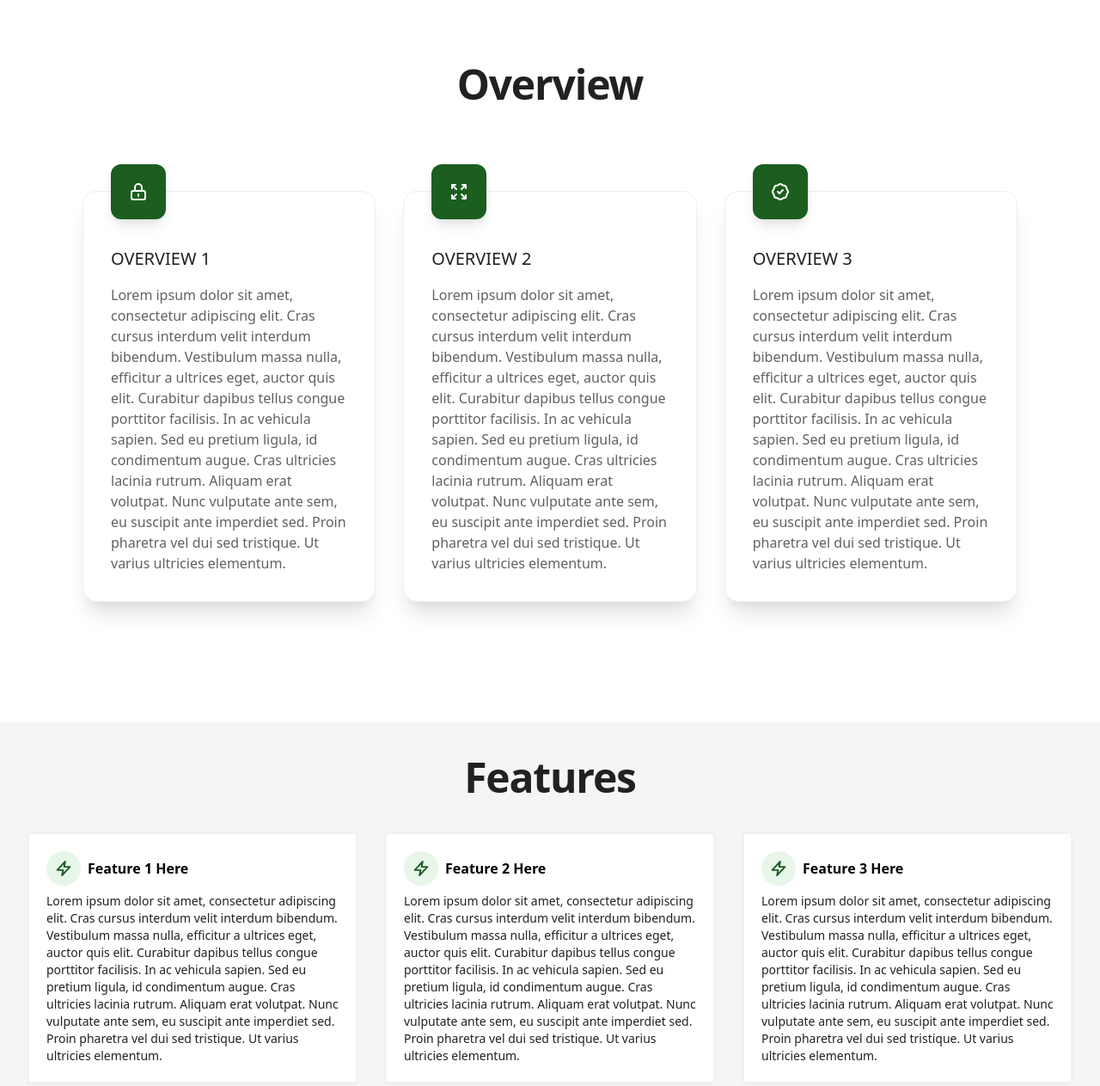
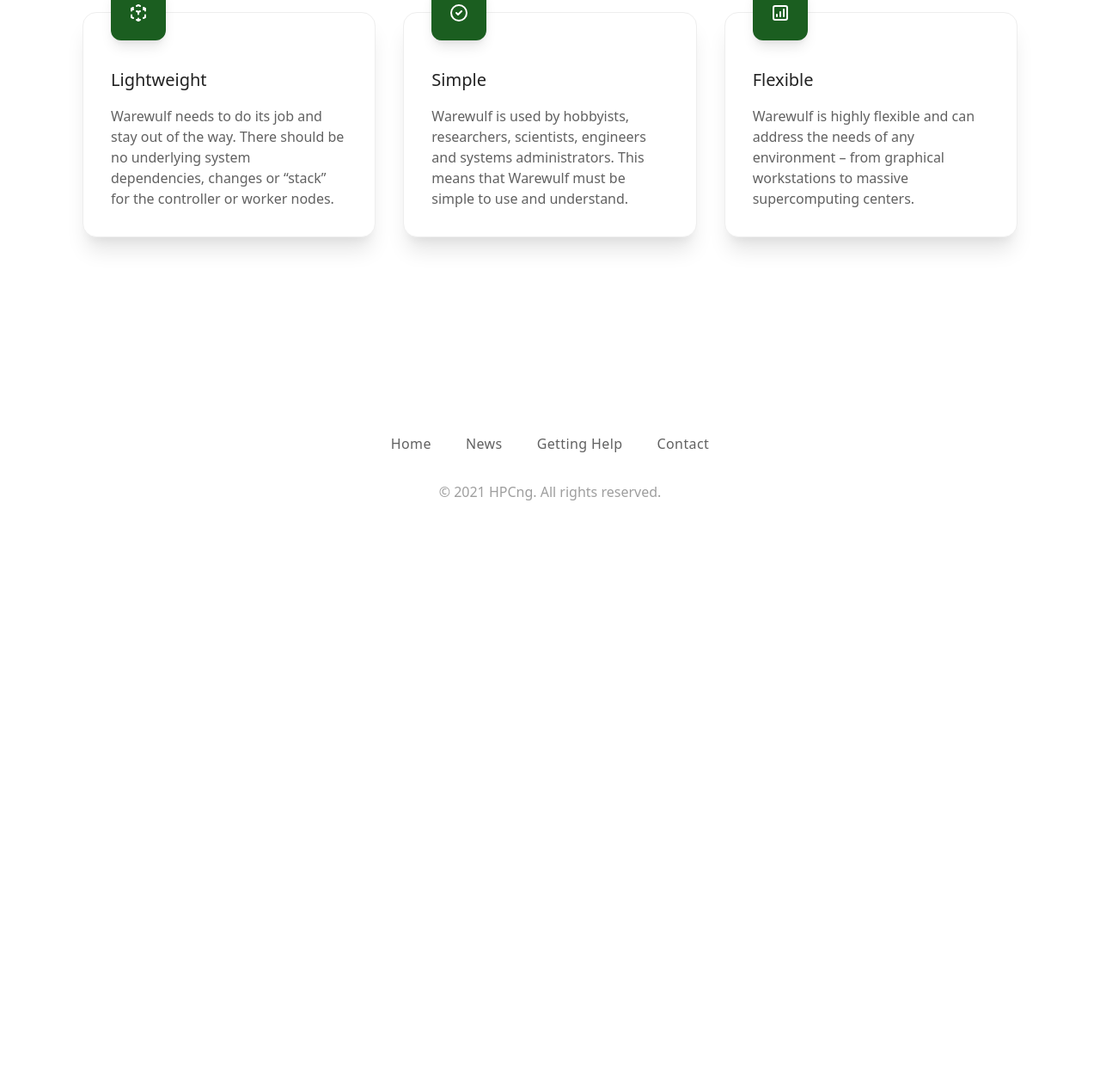
Before and after one commit to warewulf/warewulf-web, a Gatsby site: page / in a window 1280 px wide. Shown: the part 910-2173 px from the top of the page at 86% size. After the commit the page ends 1542 px from the top, so only its background shows below. Built offline with nearby package versions, Linux system fonts and the light colour scheme; Gatsby itself is replaced by a stand-in of ours; what @tailwindcss/typography would draw is missing.

Commit message:
chore: marketing copy updates

```diff
--- a/src/pages/index.js
+++ b/src/pages/index.js
@@ -2,7 +2,7 @@
 import { Link } from "gatsby"
 import { StaticImage } from "gatsby-plugin-image"
 
-import { NewspaperIcon, DownloadIcon, SupportIcon, ArrowsExpandIcon, LockClosedIcon, BadgeCheckIcon } from '@heroicons/react/outline'
+import { NewspaperIcon, DownloadIcon, SupportIcon, ArrowsExpandIcon, LockClosedIcon, BadgeCheckIcon, CubeTransparentIcon, CheckCircleIcon, ChartSquareBarIcon } from '@heroicons/react/outline'
 
 import Layout from "../components/layout"
 import Seo from "../components/seo"
@@ -68,11 +68,8 @@
               <img src={logo} className="w-48 mb-5 inline-flex justify-center" /><br />
               Warewulf
             </h2>
-            <h3 className="text-base text-gray-800 md:text-lg mb-10 font-semibold">
-              HEADLINE HERE
-            </h3>
             <p className="text-base mb-10 text-gray-700 md:text-lg">
-              Lorem ipsum dolor sit amet, consectetur adipiscing elit. Cras cursus interdum velit interdum bibendum. Vestibulum massa nulla, efficitur a ultrices eget, auctor quis elit. Curabitur dapibus tellus congue porttitor facilisis. In ac vehicula sapien. Sed eu pretium ligula, id condimentum augue. Cras ultricies lacinia rutrum. Aliquam erat volutpat. Nunc vulputate ante sem, eu suscipit ante imperdiet sed. Proin pharetra vel dui sed tristique. Ut varius ultricies elementum.
+              A stateless and diskless container operating system provisioning system for large clusters of bare metal and/or virtual systems.
             </p>
           </div>
 
@@ -108,88 +105,41 @@
           <div className="flex mt-5 mb-5 flex-col bg-white rounded-2xl shadow-xl border border-gray-200">
             <div className="flex-1 relative pt-16 px-6 pb-8 md:px-8">
               <div className="absolute top-0 p-5 inline-block bg-green-900 rounded-xl shadow-lg transform -translate-y-1/2">
-                <LockClosedIcon className="h-6 w-6 text-white" aria-hidden="true" />
+                <CubeTransparentIcon className="h-6 w-6 text-white" aria-hidden="true" />
               </div>
               <h3 className="text-xl font-medium text-gray-900">
-                OVERVIEW 1
+                Lightweight
               </h3>
               <p className="mt-4 text-base text-gray-700">
-                Lorem ipsum dolor sit amet, consectetur adipiscing elit. Cras cursus interdum velit interdum bibendum. Vestibulum massa nulla, efficitur a ultrices eget, auctor quis elit. Curabitur dapibus tellus congue porttitor facilisis. In ac vehicula sapien. Sed eu pretium ligula, id condimentum augue. Cras ultricies lacinia rutrum. Aliquam erat volutpat. Nunc vulputate ante sem, eu suscipit ante imperdiet sed. Proin pharetra vel dui sed tristique. Ut varius ultricies elementum.
+                Warewulf needs to do its job and stay out of the way. There should be no underlying system dependencies, changes or “stack” for the controller or worker nodes.
               </p>
             </div>
           </div>
           <div className="flex mt-5 mb-5 flex-col bg-white rounded-2xl shadow-xl border border-gray-200">
             <div className="flex-1 relative pt-16 px-6 pb-8 md:px-8">
               <div className="absolute top-0 p-5 inline-block bg-green-900 rounded-xl shadow-lg transform -translate-y-1/2">
-                <ArrowsExpandIcon className="h-6 w-6 text-white" aria-hidden="true" />
+                <CheckCircleIcon className="h-6 w-6 text-white" aria-hidden="true" />
               </div>
               <h3 className="text-xl font-medium text-gray-900">
-                OVERVIEW 2
+                Simple
               </h3>
               <p className="mt-4 text-base text-gray-700">
-                Lorem ipsum dolor sit amet, consectetur adipiscing elit. Cras cursus interdum velit interdum bibendum. Vestibulum massa nulla, efficitur a ultrices eget, auctor quis elit. Curabitur dapibus tellus congue porttitor facilisis. In ac vehicula sapien. Sed eu pretium ligula, id condimentum augue. Cras ultricies lacinia rutrum. Aliquam erat volutpat. Nunc vulputate ante sem, eu suscipit ante imperdiet sed. Proin pharetra vel dui sed tristique. Ut varius ultricies elementum.
+                Warewulf is used by hobbyists, researchers, scientists, engineers and systems administrators. This means that Warewulf must be simple to use and understand.
               </p>
             </div>
           </div>
           <div className="flex mt-5 mb-5 flex-col bg-white rounded-2xl shadow-xl border border-gray-200">
             <div className="flex-1 relative pt-16 px-6 pb-8 md:px-8">
               <div className="absolute top-0 p-5 inline-block bg-green-900 rounded-xl shadow-lg transform -translate-y-1/2">
-                <BadgeCheckIcon className="h-6 w-6 text-white" aria-hidden="true" />
+                <ChartSquareBarIcon className="h-6 w-6 text-white" aria-hidden="true" />
               </div>
               <h3 className="text-xl font-medium text-gray-900">
-                OVERVIEW 3
+                Flexible
               </h3>
               <p className="mt-4 text-base text-gray-700">
-                Lorem ipsum dolor sit amet, consectetur adipiscing elit. Cras cursus interdum velit interdum bibendum. Vestibulum massa nulla, efficitur a ultrices eget, auctor quis elit. Curabitur dapibus tellus congue porttitor facilisis. In ac vehicula sapien. Sed eu pretium ligula, id condimentum augue. Cras ultricies lacinia rutrum. Aliquam erat volutpat. Nunc vulputate ante sem, eu suscipit ante imperdiet sed. Proin pharetra vel dui sed tristique. Ut varius ultricies elementum.
+                Warewulf is highly flexible and can address the needs of any environment – from graphical workstations to massive supercomputing centers.
               </p>
             </div>
-          </div>
-        </div>
-      </div>
-
-      <div className="relative px-4 mb-10 sm:px-0 bg-gray-100 pb-10">
-        <div className="px-4 mx-auto sm:max-w-xl md:max-w-full lg:max-w-screen-xl md:px-24 lg:px-8">
-          <div className="px-4 py-8 mx-auto sm:max-w-xl md:max-w-full lg:max-w-screen-xl md:px-24 lg:px-8 lg:py-10">
-            <div className="max-w-xl md:mx-auto sm:text-center lg:max-w-2xl">
-              <h3 className="max-w-xl font-sans text-4xl font-extrabold leading-none tracking-tight text-gray-900 sm:text-5xl md:mx-auto">
-                Features
-              </h3>
-            </div>
-          </div>
-          <div className="grid gap-8 row-gap-5 lg:grid-cols-3">
-            {features.map((feature) => (
-              <div key={feature.name}>
-                <div className="relative p-px overflow-hidden transition duration-300 transform border rounded shadow-sm hover:scale-105 group hover:shadow-xl">
-                  <div className="absolute bottom-0 left-0 w-full h-1 duration-300 origin-left transform scale-x-0 bg-green-900 group-hover:scale-x-100" />
-                  <div className="absolute bottom-0 left-0 w-1 h-full duration-300 origin-bottom transform scale-y-0 bg-green-900 group-hover:scale-y-100" />
-                  <div className="absolute top-0 left-0 w-full h-1 duration-300 origin-right transform scale-x-0 bg-green-900 group-hover:scale-x-100" />
-                  <div className="absolute bottom-0 right-0 w-1 h-full duration-300 origin-top transform scale-y-0 bg-green-900 group-hover:scale-y-100" />
-                  <div className="relative p-5 bg-white rounded-sm">
-                    <div className="flex flex-col mb-2 lg:items-center lg:flex-row">
-                      <div className="flex items-center justify-center w-10 h-10 mb-4 mr-2 rounded-full bg-green-50 lg:mb-0">
-                        <svg
-                          className="w-8 h-8 text-green-900"
-                          stroke="currentColor"
-                          viewBox="0 0 52 52"
-                        >
-                          <polygon
-                            strokeWidth="3"
-                            strokeLinecap="round"
-                            strokeLinejoin="round"
-                            fill="none"
-                            points="29 13 14 29 25 29 23 39 38 23 27 23"
-                          />
-                        </svg>
-                      </div>
-                      <h6 className="font-semibold leading-5">{feature.name}</h6>
-                    </div>
-                    <p className="text-sm text-gray-900">
-                      {feature.description}
-                    </p>
-                  </div>
-                </div>
-              </div>
-            ))}
           </div>
         </div>
       </div>
```
